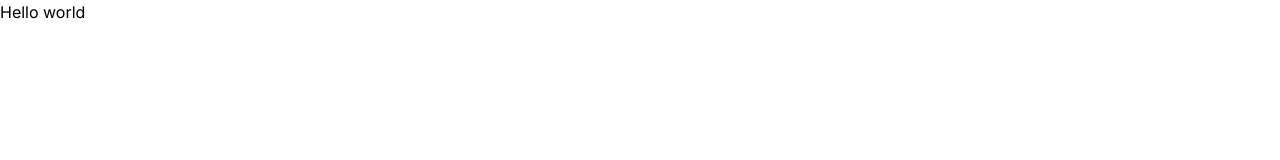
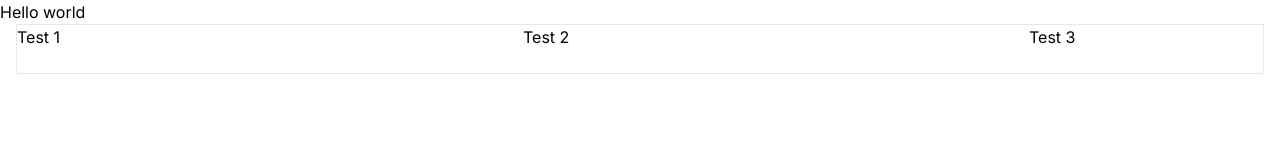
Before and after one commit to Albatraoz12/scanme, a Next.js app: page / in a window 1280 px wide. Shown: the top 160 px of the page. Built offline with nearby package versions, Linux system fonts and the light colour scheme.

Commit message:
add input feilds

```diff
--- /dev/null
+++ b/app/components/Form.tsx
@@ -0,0 +1,24 @@
+import React from 'react';
+
+const Form = () => {
+  return (
+    <section className=' px-4'>
+      <form action='' className=' flex justify-between border'>
+        <div className='flex flex-col'>
+          <label htmlFor='test-1'>Test 1</label>
+          <input type='text' id='test-1' />
+        </div>
+        <div className='flex flex-col'>
+          <label htmlFor='test-2'>Test 2</label>
+          <input type='text' id='test-2' />
+        </div>
+        <div className='flex flex-col'>
+          <label htmlFor='test-3'>Test 3</label>
+          <input type='text' id='test-3' />
+        </div>
+      </form>
+    </section>
+  );
+};
+
+export default Form;
--- a/app/page.tsx
+++ b/app/page.tsx
@@ -1,10 +1,12 @@
 import Image from 'next/image';
+import Form from './components/Form';
 
 export default function Home() {
   return (
     <main>
       <div>
         <h1>Hello world</h1>
+        <Form />
       </div>
     </main>
   );
```
